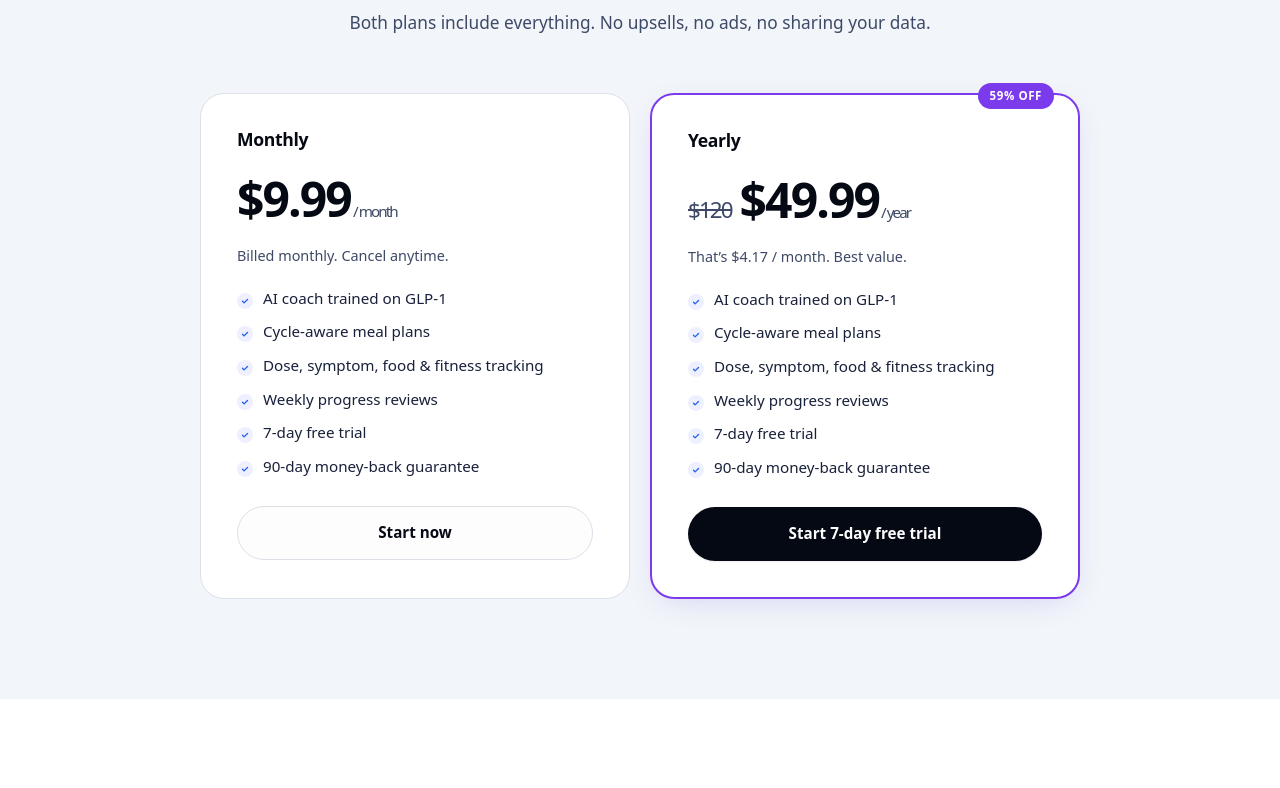
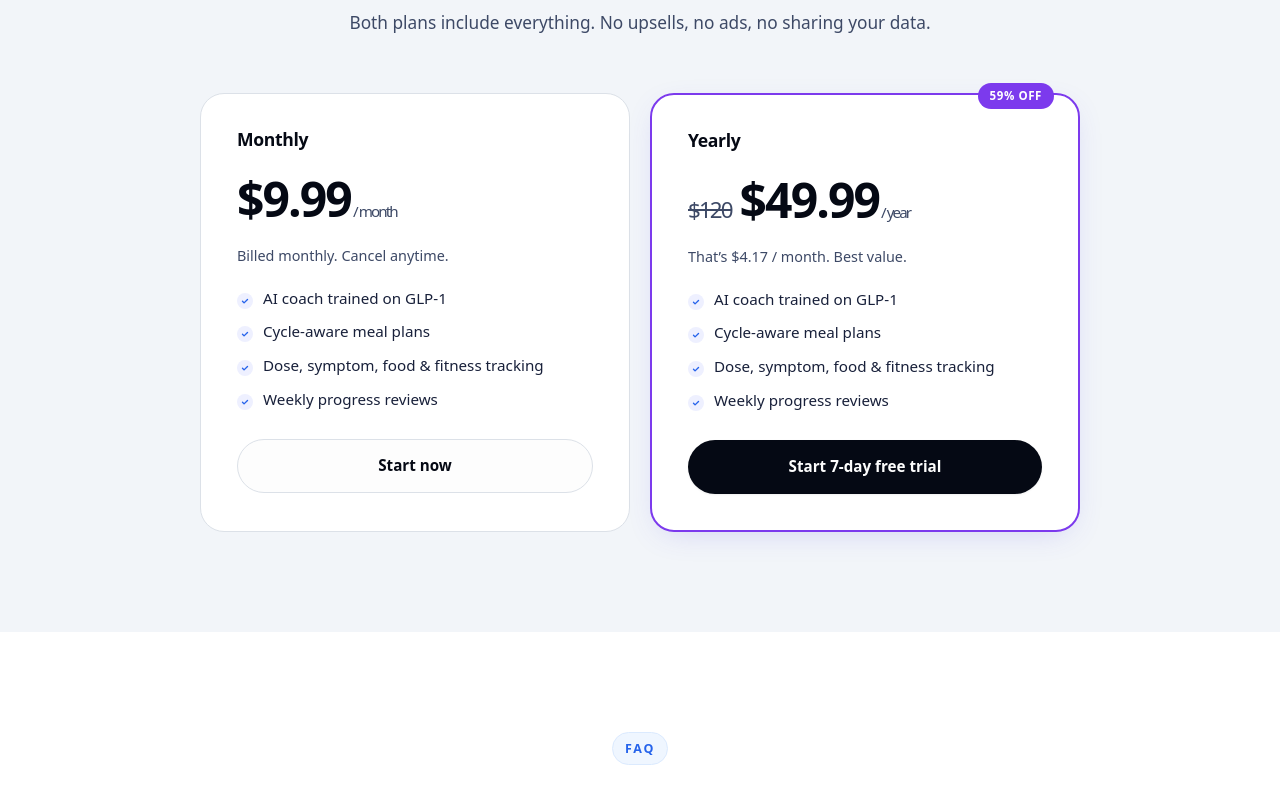
Before and after one commit to fahimtaphealth/weighteasy-site, a Next.js app: page / in a window 1280 px wide. Shown: the part 9679-10467 px from the top of the page. Built offline with nearby package versions, Linux system fonts and the light colour scheme; a web font is replaced by a local one.

Commit message:
Remove free trial and money-back guarantee from pricing cards

```diff
--- a/components/Pricing.tsx
+++ b/components/Pricing.tsx
@@ -10,8 +10,6 @@ const features = [
   "Cycle-aware meal plans",
   "Dose, symptom, food & fitness tracking",
   "Weekly progress reviews",
-  "7-day free trial",
-  "90-day money-back guarantee",
 ];
 
 const plans = [
```
